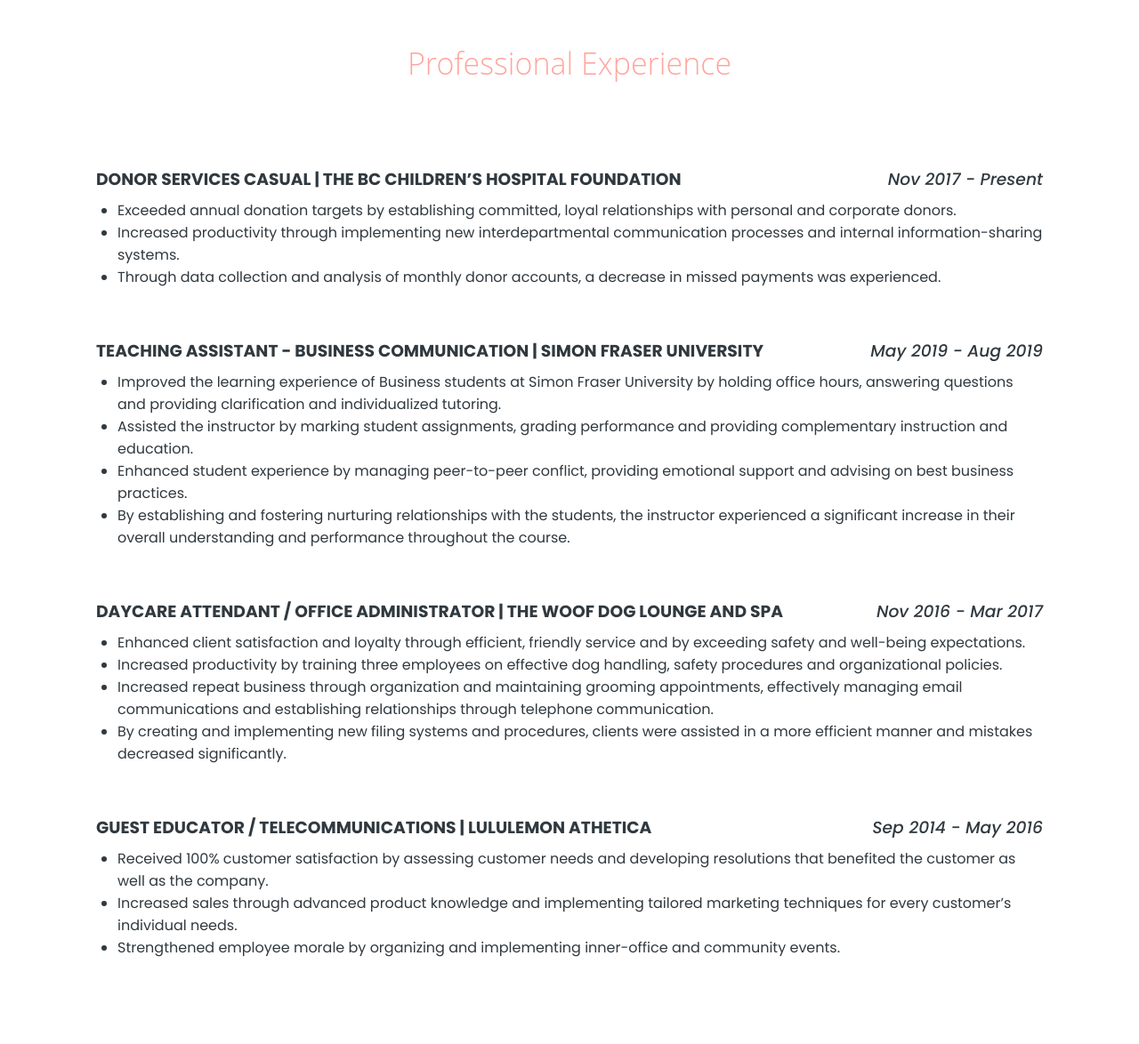
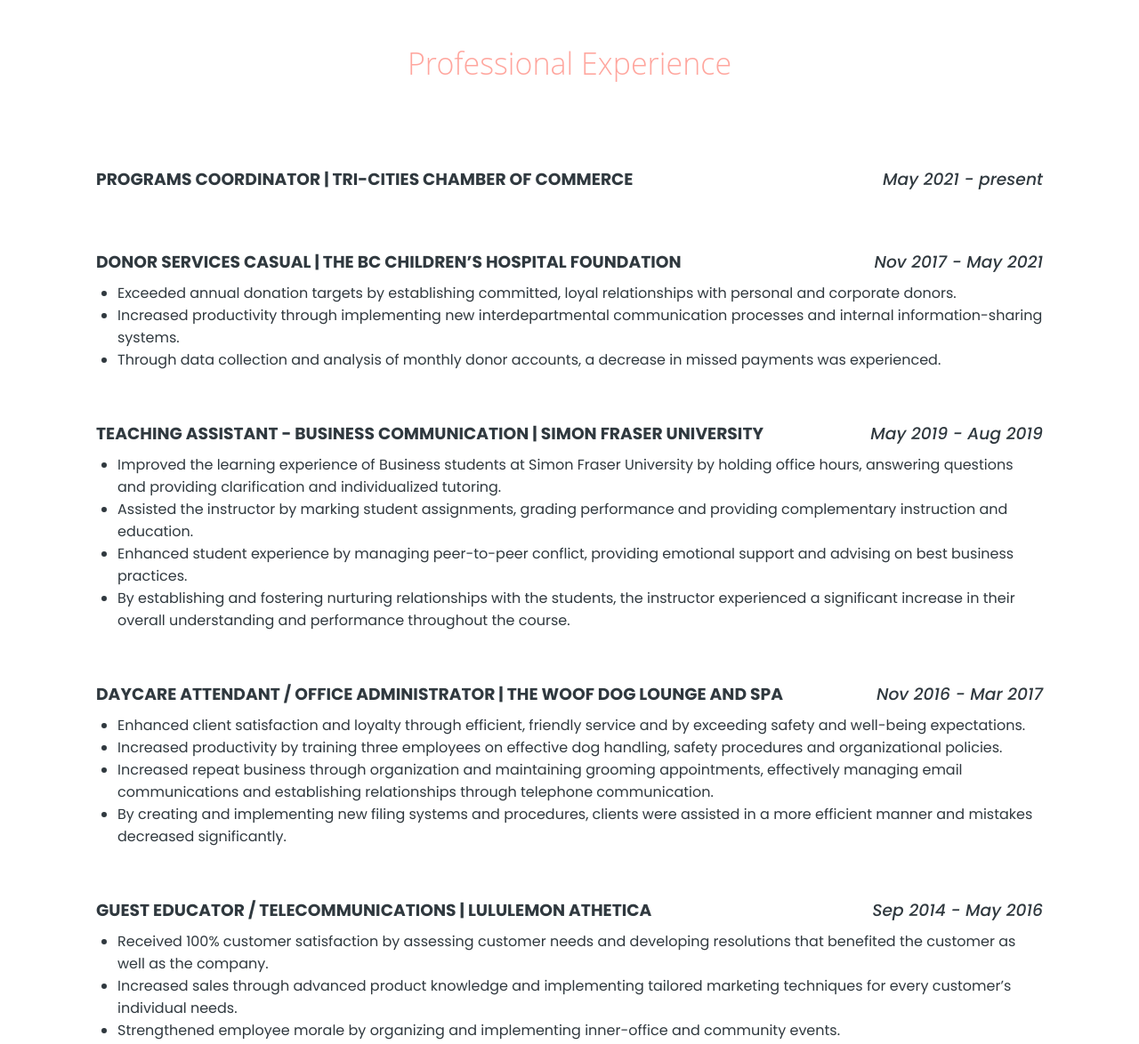
Before and after one commit to christinagbrown/christinagbrown.github.io, a plain HTML site: page index.html in a window 1280 px wide. Shown: the part 1611-2785 px from the top of the page at 89% size. Drawn offline with nearby package versions, Linux system fonts and the light colour scheme; a script that the page names is missing.

Commit message:
Update index.html

```diff
--- a/index.html
+++ b/index.html
@@ -115,8 +115,14 @@
         <h1>Professional Experience</h1>
         <div class="work-item">
             <div class="work-headings">
+                <h3 class="work-title">PROGRAMS COORDINATOR | TRI-CITIES CHAMBER OF COMMERCE</h3>
+                <h3 class="work-time">May 2021 - present</h3>
+            </div>
+        </div>
+        <div class="work-item">
+            <div class="work-headings">
                 <h3 class="work-title">DONOR SERVICES CASUAL | THE BC CHILDREN’S HOSPITAL FOUNDATION</h3>
-                <h3 class="work-time">Nov 2017 - Present</h3>
+                <h3 class="work-time">Nov 2017 - May 2021</h3>
             </div>
             <ul>
                 <li>Exceeded annual donation targets by establishing committed, loyal relationships with personal and corporate donors.
```
